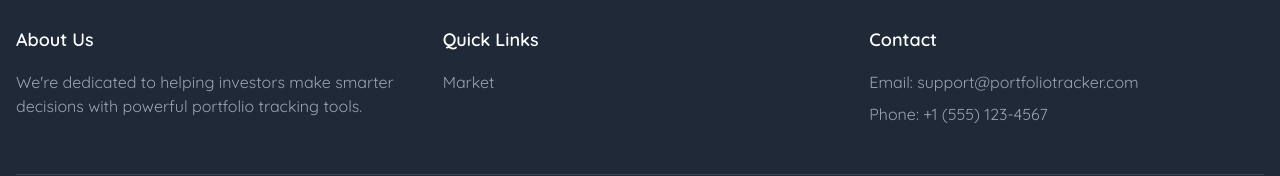
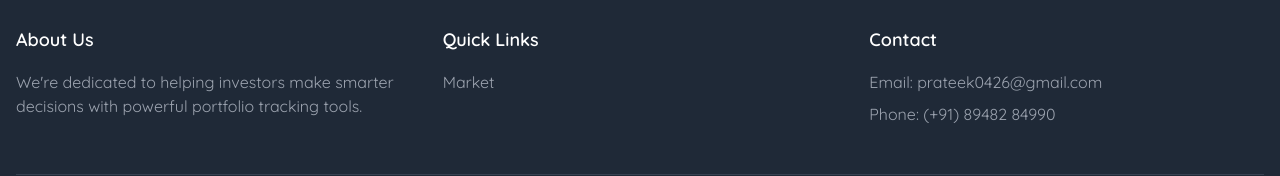
Before and after one commit to pratee-k-umar/PortfolioT, a Next.js app: page / in a window 1280 px wide. Shown: the part 1454-1630 px from the top of the page. Built offline with nearby package versions, Linux system fonts and the light colour scheme; no server answers.

Commit message:
Updated Footer.jsx

```diff
--- a/components/Footer.jsx
+++ b/components/Footer.jsx
@@ -17,8 +17,8 @@ export default function Footer() {
           </div>
           <div>
             <h3 className="text-lg font-semibold mb-4">Contact</h3>
-            <p className="text-gray-400 mb-2">Email: support@portfoliotracker.com</p>
-            <p className="text-gray-400">Phone: +1 (555) 123-4567</p>
+            <p className="text-gray-400 mb-2">Email: prateek0426@gmail.com</p>
+            <p className="text-gray-400">Phone: (+91) 89482 84990</p>
           </div>
         </div>
         <div className="border-t border-gray-700 pt-8 text-center">
```
